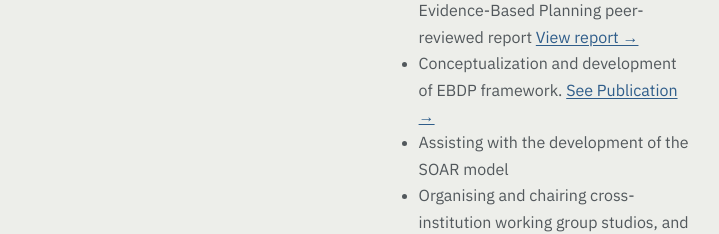
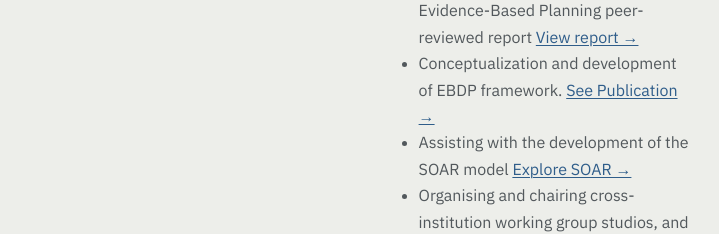
Before and after one commit to sepehrzh/sepehrzh.github.io, a plain HTML site: page index.html in a window 1280 px wide. Shown: the part 2660-2894 px from the top of the page, without its empty margins (400-1119 px from the left). Drawn offline with Linux system fonts and the light colour scheme.

Commit message:
index update

```diff
--- a/index.html
+++ b/index.html
@@ -150,7 +150,7 @@
                   <ul>
                     <li>Leading the UCL contribution to the project's State-of-the-Art of Evidence-Based Planning peer-reviewed report <a href="https://twin2expand.surf.com.cy/wp-content/uploads/2025/10/D3.2-State-of-the-Art-of-EBDP.pdf">View report →</a> </li>
                     <li>Conceptualization and development of EBDP framework. <a href="https://www.mdpi.com/2413-8851/9/11/457">See Publication →</a></li>
-                    <li>Assisting with the development of the SOAR model</li>
+                    <li>Assisting with the development of the SOAR model <a href="https://github.com/UCL/t2e-soar-eu">Explore SOAR →</a></li>
                     <li>Organising and chairing cross-institution working group studios, and curating/tutoring workshops and summer schools for visiting scholars</li>
                   </ul>
                 </p>
```
